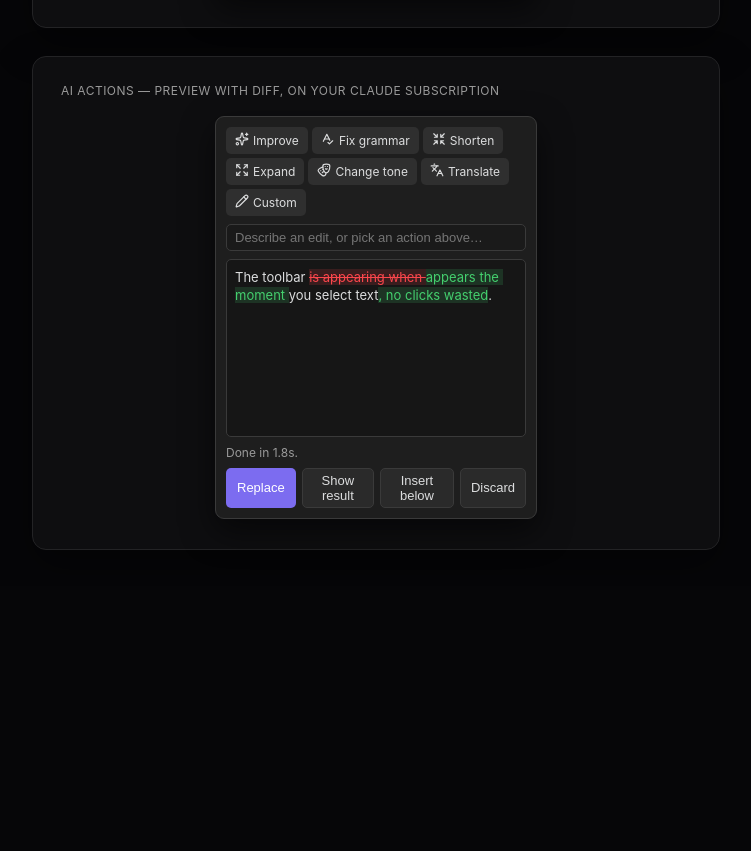
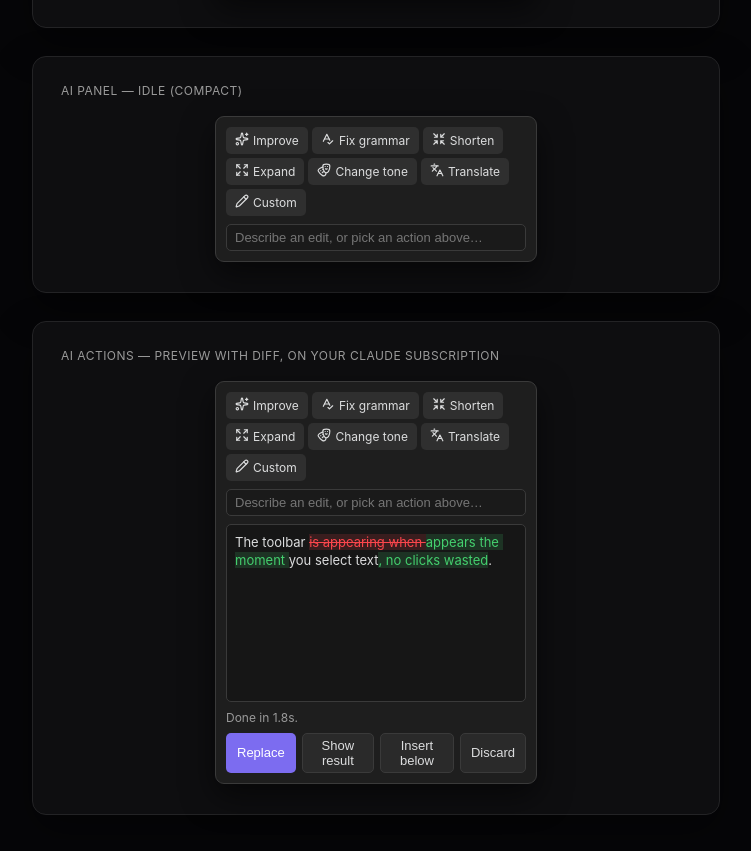
Before and after one commit to mariomile/obsidian-selection-toolbar, a website: page docs/preview.html in a window 1280 px wide. Shown: the part 892-1743 px from the top of the page, without its empty margins (4-755 px from the left). Before the commit the page ends 1478 px from the top, so only its background shows below. Drawn offline with nearby package versions, Linux system fonts and the light colour scheme.

Commit message:
Compact idle AI panel (collapse empty output/status/footer)
The output box's 160px min-height was making the idle placeholder huge. Now the empty output, and empty status/footer, collapse (display:none) so the panel is compact when first opened (actions + prompt only); the tall output area appears only during streaming / on a result.

Co-Authored-By: Claude Opus 4.8 (1M context) <noreply@anthropic.com>

```diff
--- a/docs/preview.html
+++ b/docs/preview.html
@@ -178,6 +178,30 @@
     </div>
   </div>
 
+  <!-- Shot 1d: AI panel idle (compact) -->
+  <div class="card" id="shot-idle">
+    <p class="caption">AI panel — idle (compact)</p>
+    <div class="panel-stage">
+      <div class="selection-ai-panel">
+        <div class="selection-ai-actions">
+          <div class="selection-ai-action"><span><i data-lucide="sparkles"></i></span><span>Improve</span></div>
+          <div class="selection-ai-action"><span><i data-lucide="spell-check"></i></span><span>Fix grammar</span></div>
+          <div class="selection-ai-action"><span><i data-lucide="shrink"></i></span><span>Shorten</span></div>
+          <div class="selection-ai-action"><span><i data-lucide="expand"></i></span><span>Expand</span></div>
+          <div class="selection-ai-action"><span><i data-lucide="drama"></i></span><span>Change tone</span></div>
+          <div class="selection-ai-action"><span><i data-lucide="languages"></i></span><span>Translate</span></div>
+          <div class="selection-ai-action"><span><i data-lucide="pencil"></i></span><span>Custom</span></div>
+        </div>
+        <div class="selection-ai-prompt-row">
+          <input class="selection-ai-prompt" type="text" value="" placeholder="Describe an edit, or pick an action above…" />
+        </div>
+        <div class="selection-ai-output is-empty">Pick an action or type an instruction.</div>
+        <div class="selection-ai-status"></div>
+        <div class="selection-ai-footer"></div>
+      </div>
+    </div>
+  </div>
+
   <!-- Shot 2: AI panel with diff preview -->
   <div class="card" id="shot-ai">
     <p class="caption">AI actions — preview with diff, on your Claude subscription</p>
--- a/styles.css
+++ b/styles.css
@@ -174,14 +174,21 @@
   word-break: break-word;
 }
 
+/* Idle (no run yet): collapse the placeholder box so the panel stays compact —
+   the tall min-height only applies once there's content. */
 .selection-ai-output.is-empty {
-  color: var(--text-faint);
-  font-style: italic;
+  display: none;
 }
 
 .selection-ai-status {
   font-size: var(--font-ui-smaller);
   color: var(--text-muted);
+}
+
+/* Collapse the status / footer when they have nothing to show. */
+.selection-ai-status:empty,
+.selection-ai-footer:empty {
+  display: none;
 }
 
 .selection-ai-status.is-error {
```
